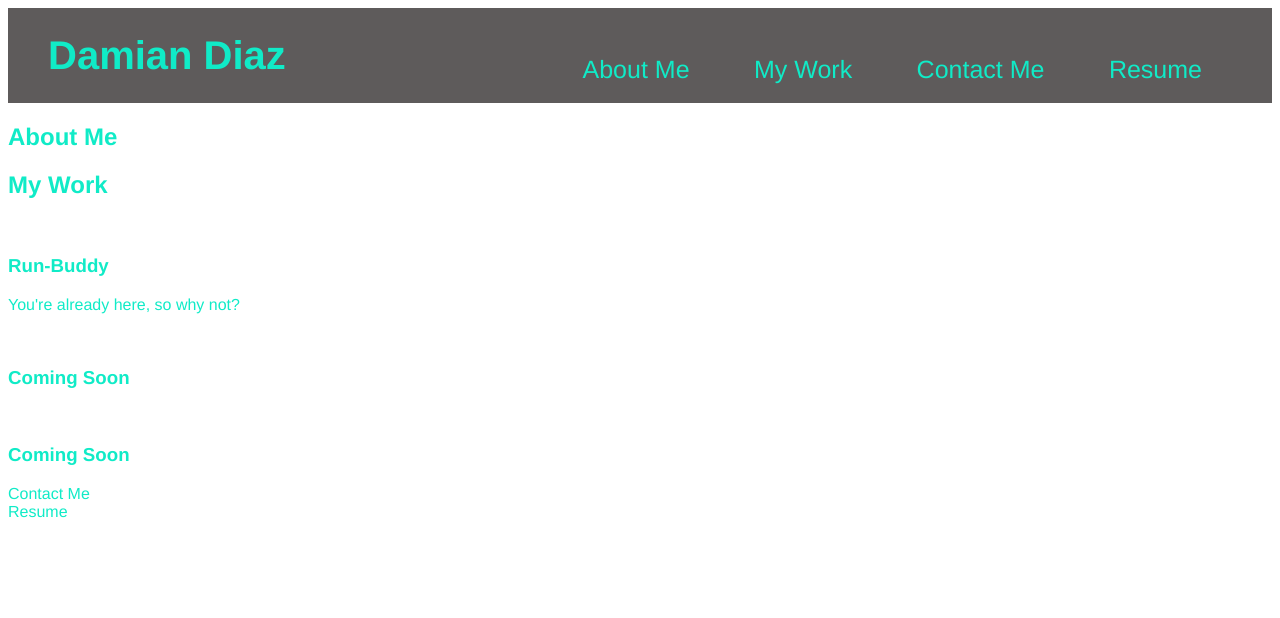
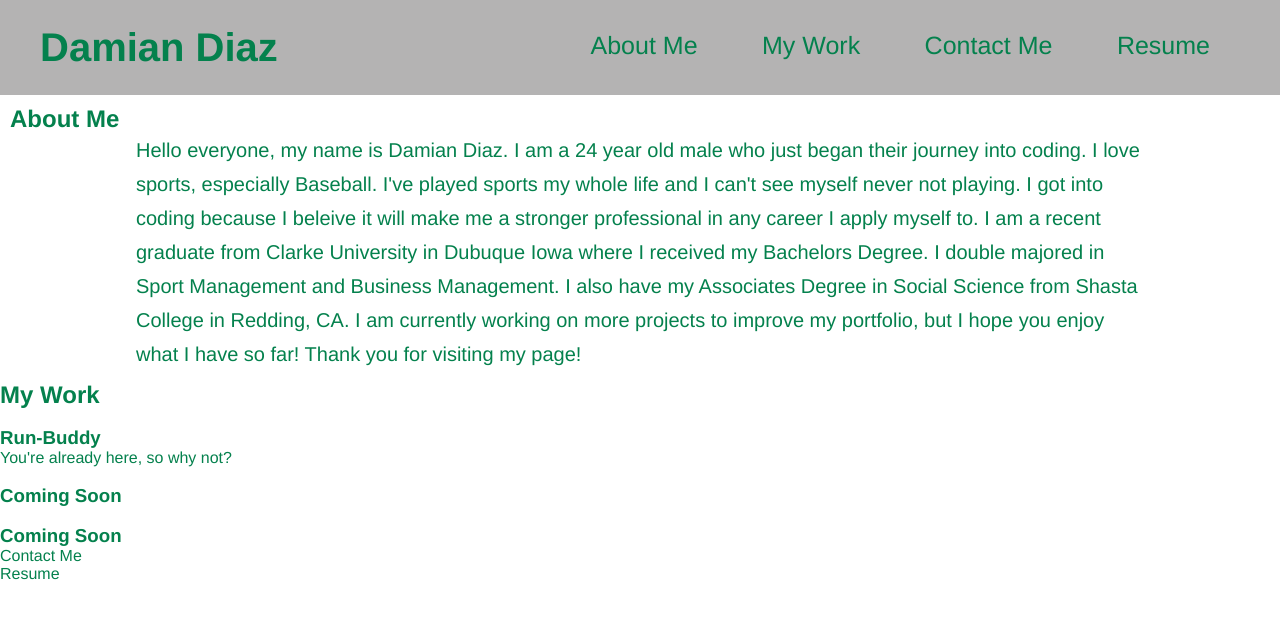
Before and after one commit to DameDiaz/Portfolio, a plain HTML site: page index.html in a window 1280 px wide. Drawn offline with Linux system fonts and the light colour scheme.

Commit message:
updated css and index.html

```diff
--- a/assets/css/style.css
+++ b/assets/css/style.css
@@ -1,26 +1,31 @@
+* {
+    margin: 0;
+    padding: 0;
+    box-sizing: border-box;
+  }
 
   body {
-    color: #10ebc7;
+    color: #04814d;
     font-family: Helvetica, Arial, sans-serif;
   }
 
   /* apply styles to <header> */
   header {
     padding: 25px 40px;
-    background-color: #5e5b5b;
+    background-color: #b4b3b3;
   }
 
   header h1 {
     font-weight: bold;
     font-size: 40px;
-    color: #10ebc7;
+    color: #04814d;
     margin: 0;
     display: inline;
   }
 
   header a {
     text-decoration: none;
-    color: #10ebc7;
+    color: #04814d;
   }
 
   header nav {
@@ -37,3 +42,17 @@
     font-weight: lighter;
     font-size: 25px;
   }
+
+  .intro {
+     text-align: left;
+     float: right;
+     margin: 10px;
+  }
+
+  .intro p {
+    line-height: 1.7;
+    color: #04814d;
+    width: 80%;
+    font-size: 20px;
+    margin: 0 auto;
+  }
--- a/index.html
+++ b/index.html
@@ -36,15 +36,17 @@
 
   <section>
     <!-- about me section -->
-    <section id="about-me">
+    <section id="about-me" class="intro">
         <h2>About Me</h2>
         <p>
-
+         Hello everyone, my name is Damian Diaz. I am a 24 year old male who just began their journey into coding. I love sports, especially Baseball. I've played sports my whole life and I can't see myself never not playing.
+         I got into coding because I beleive it will make me a stronger professional in any career I apply myself to. I am a recent graduate from Clarke University in Dubuque Iowa where I received my Bachelors Degree. I double majored in Sport Management and Business Management.
+         I also have my Associates Degree in Social Science from Shasta College in Redding, CA. I am currently working on more projects to improve my portfolio, but I hope you enjoy what I have so far! Thank you for visiting my page!
         </p>
     </section>
 
       <!-- "my work" section -->
-      <section id="my-work">
+      <section id="my-work" class="work">
         <h2>My Work</h2>
 
         <div>
```
